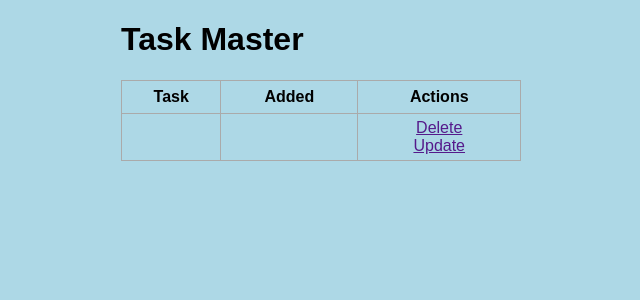
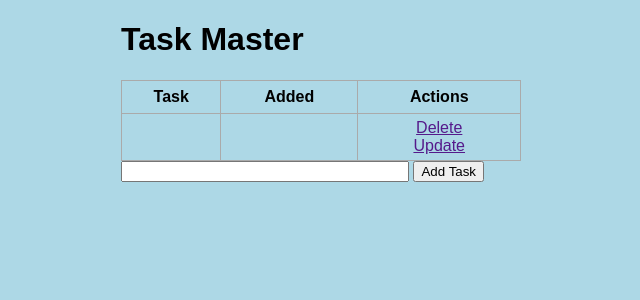
Before and after one commit to achalvats/TaskMaster_TodoApp, a Flask app: page / in a window 1280 px wide. Shown: the top 300 px of the page, without its empty margins (319-959 px from the left). Run offline with Flask 3, Linux system fonts and the light colour scheme.

Commit message:
Add title and task input form to index.html

```diff
--- a/templates/index.html
+++ b/templates/index.html
@@ -2,6 +2,7 @@
 
 {% extends "base.html" %}
 
+{% block title %}Task Master{% endblock %}
 
 {% block body %}
 <div class="content">
@@ -23,5 +24,10 @@
             </td>
         </tr>
     </table>
+
+    <form action="/" method="POST">
+        <input type="text" name="content" id="content">
+        <input type="submit" value="Add Task"
+    </form>
 </div>
 {% endblock %}
```
